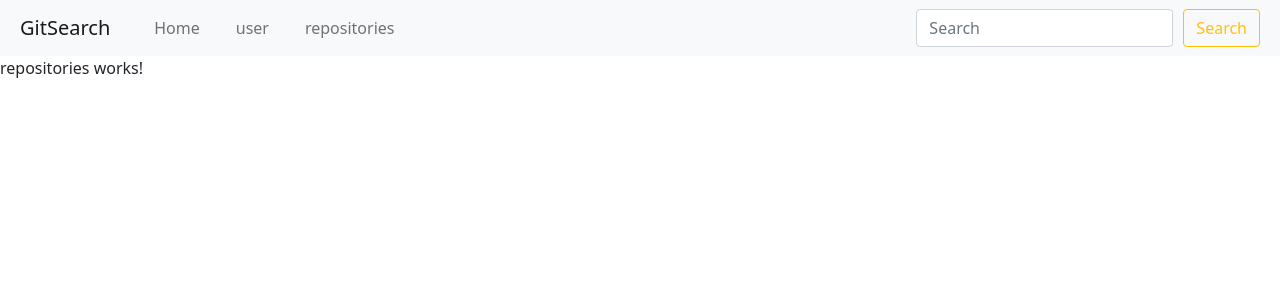
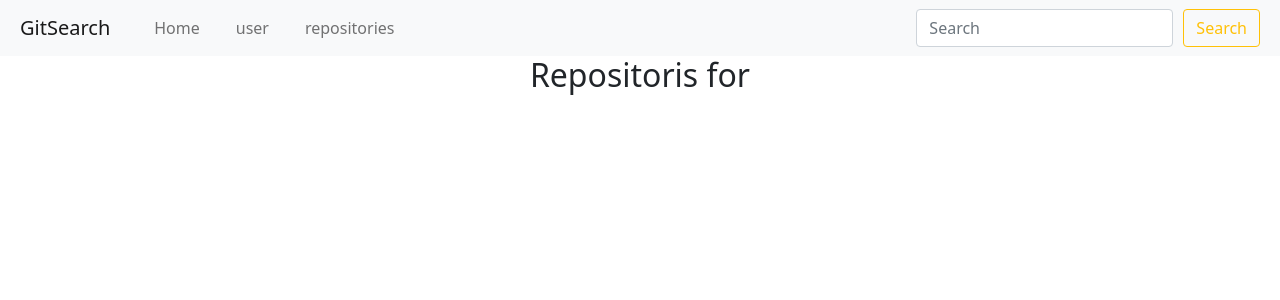
Before and after one commit to changawa-antony/github-search-app, an Angular app: page /repositories in a window 1280 px wide. Shown: the top 300 px of the page. Built offline with nearby package versions, Linux system fonts and the light colour scheme.

Commit message:
Added new element

```diff
--- a/src/app/components/repositories/repositories.component.html
+++ b/src/app/components/repositories/repositories.component.html
@@ -1 +1,17 @@
-<p>repositories works!</p>
+<div class="container">
+    <div class="container">
+
+        <div class="jumbotron">
+            <div class="text-center">
+                <h2>Repositoris for {{user.login}}</h2>
+            </div>
+
+            <div class="bg-standard" *ngFor="let repoDetail of repoDetails">
+                <h4>{{repository.pname}}</h4>
+                <p>{{repository.description}}</p>
+                <p>Updated at: {{repository.updated_at}}</p>
+                <p>Clone: {{repository.clone_url}}</p>
+            </div>
+        </div>
+    </div>
+</div>
```
